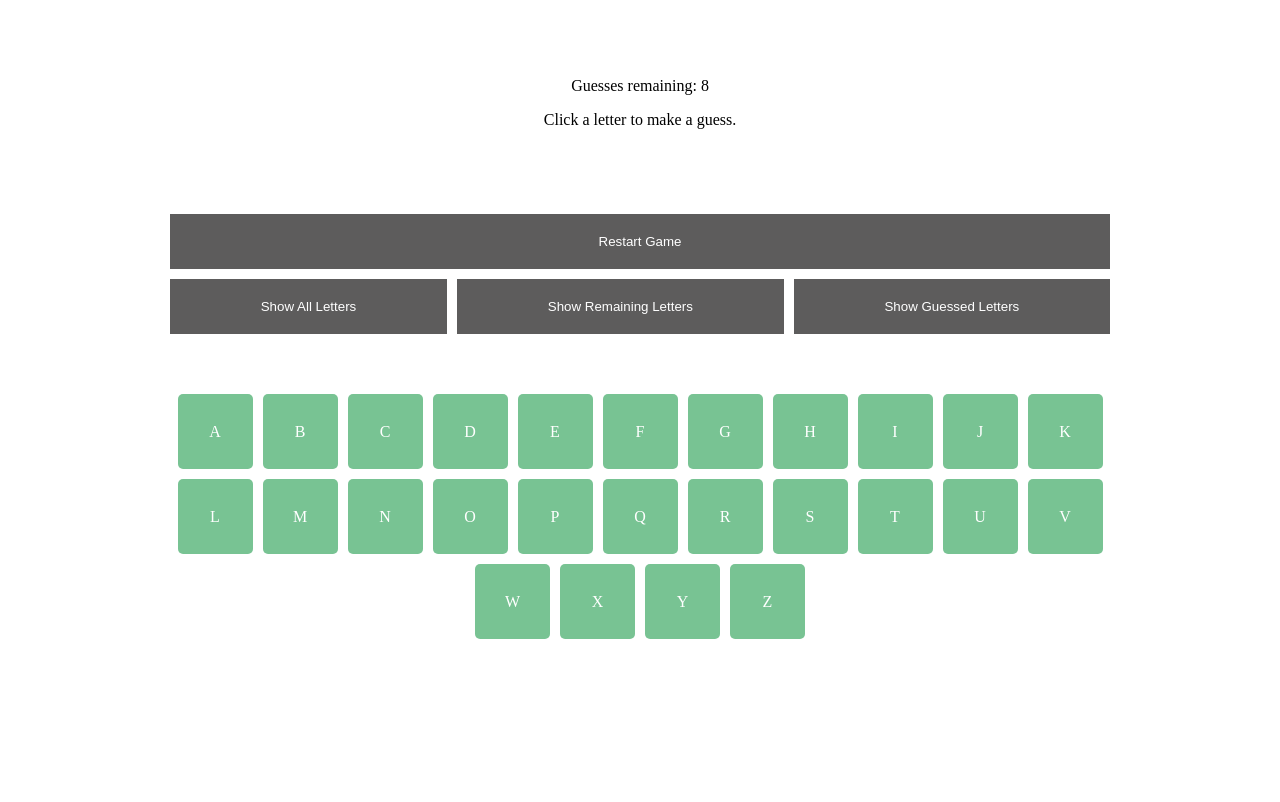
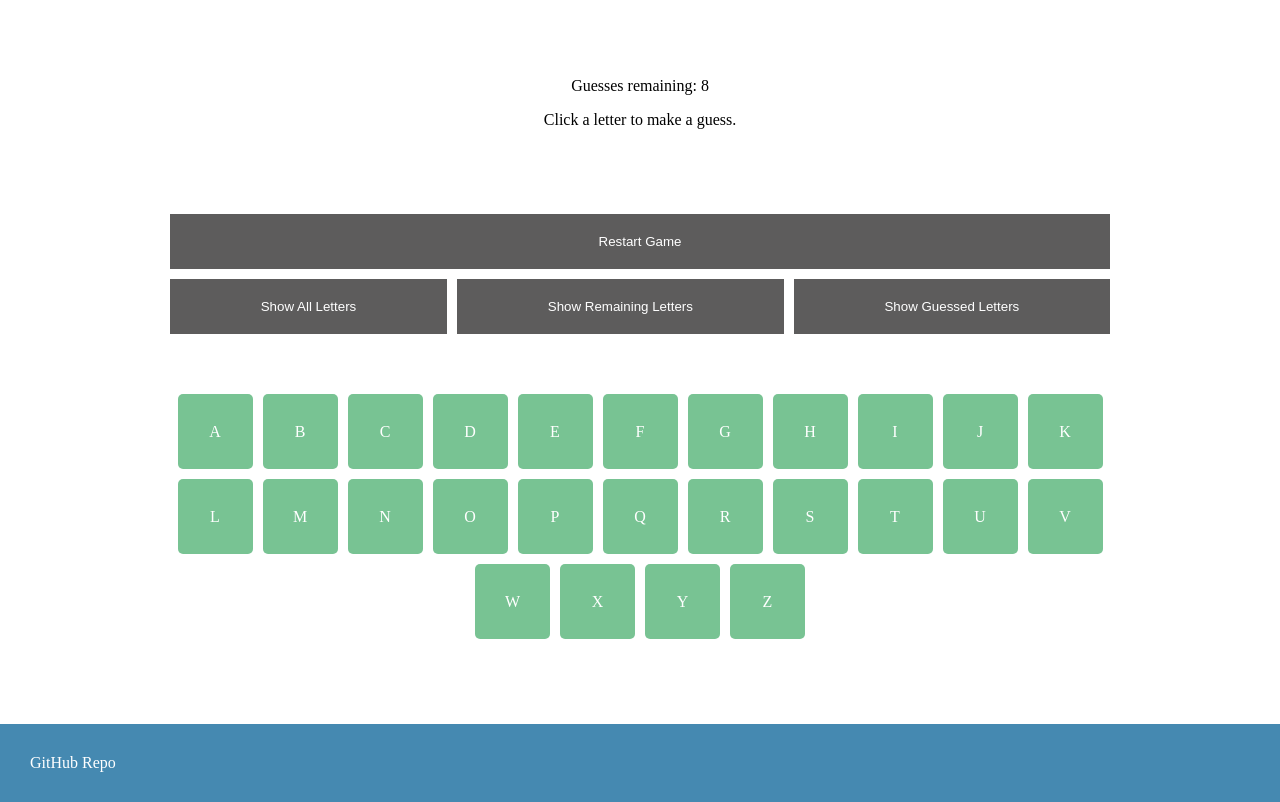
Before and after one commit to kristineparish/hangman, a plain HTML site: page index.html in a window 1280 px wide. Shown: the part 100-902 px from the top of the page. Before the commit the page ends 800 px from the top, so only its background shows below. Drawn offline with nearby package versions, Linux system fonts and the light colour scheme; no server answers.

Commit message:
added github link in footer

```diff
--- a/index.html
+++ b/index.html
@@ -50,6 +50,10 @@
     </div>
     <script src="https://cdn.jsdelivr.net/npm/vue@2.6.2/dist/vue.js"></script>
     <script src="script.js"></script>
+
+    <footer>
+        <a href="https://github.com/kristineparish/hangman">GitHub Repo</a>
+    </footer>
 </body>
 
 </html>
--- a/styles.css
+++ b/styles.css
@@ -24,7 +24,7 @@ body {
     border-radius: 5px;
 }
 
-h1 {
+h1, footer {
     background-color: #4589b1;
     margin: 0;
     padding: 30px;
@@ -84,3 +84,12 @@ button:hover {
 .disabled:hover {
     cursor: default;
 }
+
+footer {
+    margin-top: 80px;
+}
+
+footer a {
+    text-decoration: none;
+    color: white;
+}
```
